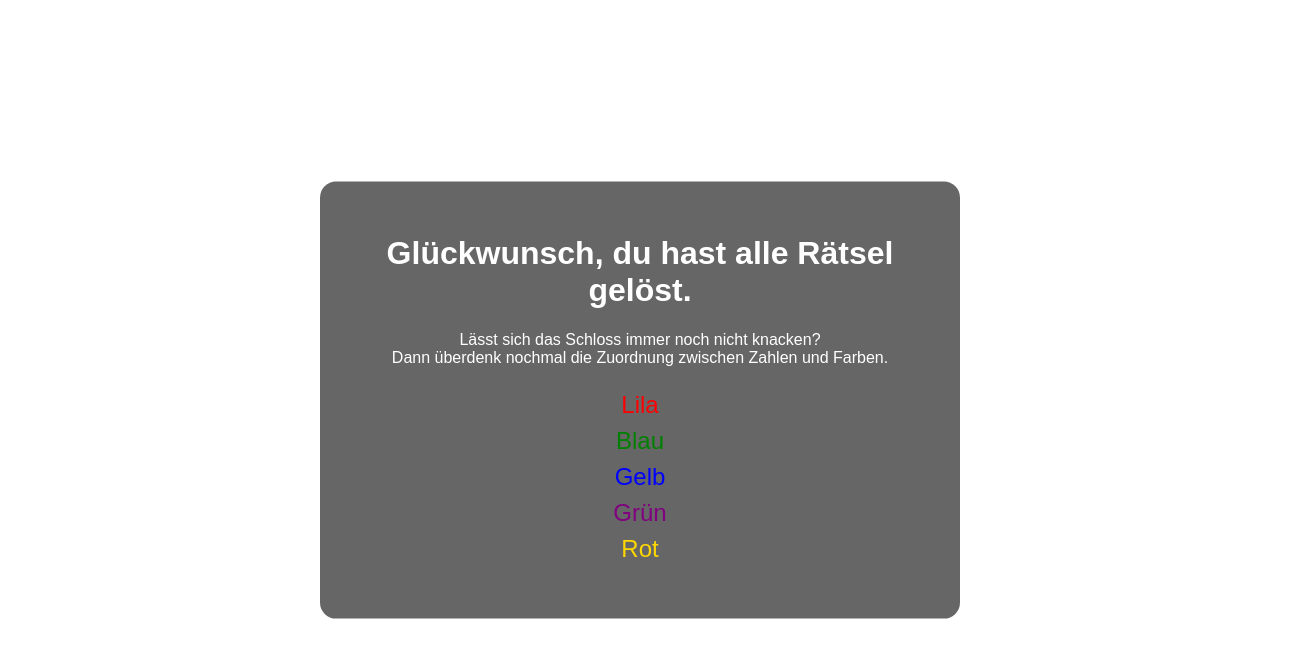
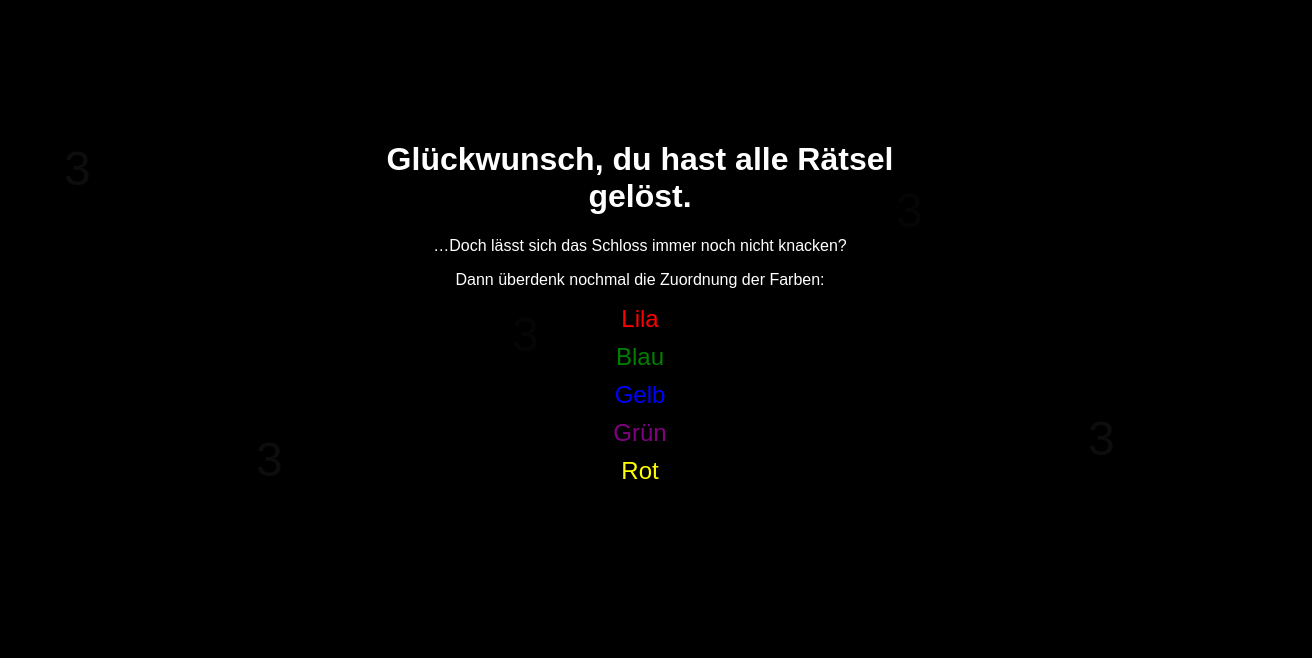
Before and after one commit to Seppo-x/magdanihochzeit, a plain HTML site: page index.html in a window 1280 px wide. Shown: the whole page, 1312 px wide, since content can reach past the window. Drawn offline with Linux system fonts and the light colour scheme.

Commit message:
Update index.html

```diff
--- a/index.html
+++ b/index.html
@@ -7,78 +7,60 @@
     body {
       margin: 0;
       padding: 0;
+      background-color: #000;
       font-family: sans-serif;
+      overflow: hidden;
+      position: relative;
       color: white;
-      position: relative;
-      height: 100vh;
-      overflow: hidden;
     }
 
-    /* Hintergrund mit vielen 3ern */
-    .background {
+    /* Hintergrund mit gestreuten 3ern */
+    .three {
       position: absolute;
-      top: 0;
-      left: 0;
-      font-size: 2rem;
-      width: 100%;
-      height: 100%;
-      color: rgba(255, 255, 255, 0.1);
-      white-space: pre-wrap;
-      word-break: break-word;
-      z-index: 0;
-      padding: 1rem;
-      overflow-y: scroll;
+      font-size: 3rem;
+      color: rgba(255, 255, 255, 0.05);
+      user-select: none;
+      pointer-events: none;
     }
 
-    /* Vordergrund-Text */
+    /* Vordergrund-Container */
     .content {
-      position: absolute;
-      top: 50%;
-      left: 50%;
-      transform: translate(-50%, -50%);
-      z-index: 1;
+      position: relative;
+      z-index: 10;
+      max-width: 600px;
+      margin: 100px auto;
+      padding: 20px;
+      background: rgba(0, 0, 0, 0.6);
+      border-radius: 12px;
       text-align: center;
-      background-color: rgba(0, 0, 0, 0.6);
-      padding: 2rem;
-      border-radius: 1rem;
-      max-width: 90%;
     }
 
-    .color-list {
-      list-style: none;
-      padding: 0;
+    .color-hint {
       font-size: 1.5rem;
-      margin-top: 1.5rem;
+      margin: 10px 0;
     }
-
-    .color-list li {
-      margin: 0.5rem 0;
-    }
-
-    .red { color: red; }
-    .green { color: green; }
-    .blue { color: blue; }
-    .purple { color: purple; }
-    .yellow { color: gold; }
   </style>
 </head>
 <body>
-  <div class="background">
-    <!-- Sehr viele 3er im Hintergrund -->
-    3333333333333333333333333333333333333333333333333333333333333333333333333333333333333333333333333333333333333
+
+  <!-- Einige gestreute 3er -->
+  <div class="three" style="top: 10%; left: 5%;">3</div>
+  <div class="three" style="top: 20%; left: 70%;">3</div>
+  <div class="three" style="top: 50%; left: 40%;">3</div>
+  <div class="three" style="top: 80%; left: 20%;">3</div>
+  <div class="three" style="top: 75%; left: 85%;">3</div>
+
+  <!-- Vordergrund-Text -->
+  <div class="content">
+    <h1>Glückwunsch, du hast alle Rätsel gelöst.</h1>
+    <p>…Doch lässt sich das Schloss immer noch nicht knacken?</p>
+    <p>Dann überdenk nochmal die Zuordnung der Farben:</p>
+    <div class="color-hint" style="color: red;">Lila</div>
+    <div class="color-hint" style="color: green;">Blau</div>
+    <div class="color-hint" style="color: blue;">Gelb</div>
+    <div class="color-hint" style="color: purple;">Grün</div>
+    <div class="color-hint" style="color: yellow;">Rot</div>
   </div>
 
-  <div class="content">
-    <h1>Glückwunsch, du hast alle Rätsel gelöst.</h1>
-    <p>Lässt sich das Schloss immer noch nicht knacken?<br>
-    Dann überdenk nochmal die Zuordnung zwischen Zahlen und Farben.</p>
-    <ul class="color-list">
-      <li class="red">Lila</li>
-      <li class="green">Blau</li>
-      <li class="blue">Gelb</li>
-      <li class="purple">Grün</li>
-      <li class="yellow">Rot</li>
-    </ul>
-  </div>
 </body>
 </html>
```
